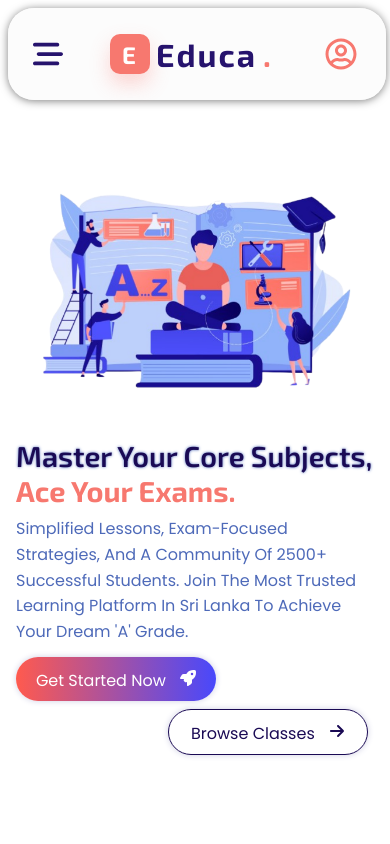
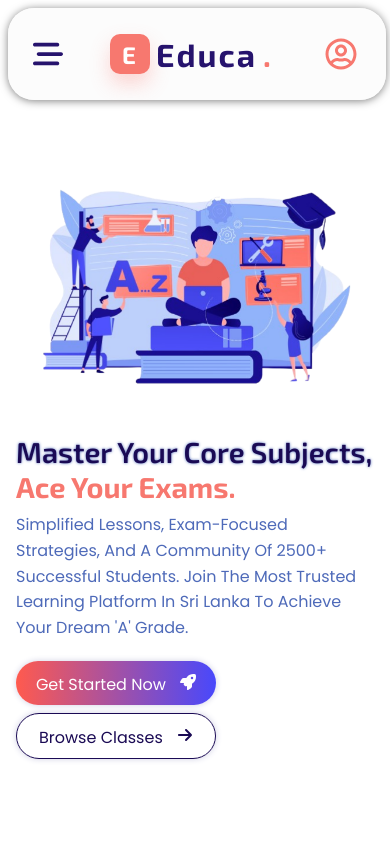
Before and after one commit to lakshan-beast/Educa-OL-Learning-Platform, a React (Vite) app: page / in a window 390 px wide. Shown: the top 844 px of the page. Built offline with nearby package versions, Linux system fonts and the light colour scheme.

Commit message:
Refactor hero styles: adjust width properties, enhance layout, and improve responsiveness

```diff
--- a/src/styles/pages/_hero.scss
+++ b/src/styles/pages/_hero.scss
@@ -1,19 +1,20 @@
 .home {
+  max-width: $container-width-large;
+  min-width: $container-width-small;
+  width: $container-width-default;
   height: auto;
-  width: 100%;
   min-height: 100svh;
-  max-width: 1400px;
-  min-width: 350px;
+  overflow: hidden;
   z-index: 1;
-  overflow: hidden;
 
   @include flex-custom;
 
   .columns {
+    padding: $padding-medium;
+    margin-top: $margin-xlarge;
+
     @include flex-custom(center, center, column-reverse);
-    padding: 1rem;
-    margin-top: 2rem;
-    gap: 1rem;
+    gap: $flex-gap-medium;
 
     @include respond(desktop) {
       flex-direction: row;
@@ -35,19 +36,26 @@
         text-shadow: none;
       }
     }
+
     // home buttons
     .home-buttons {
-      display: block;
       margin-top: 0.8rem;
       padding: $padding-none;
+
+      display: flex;
+      flex-direction: column;
+      align-content: flex-start;
+      flex-wrap: wrap;
 
       @include respond(tablet) {
         display: flex;
         flex-direction: row;
+        flex-wrap: nowrap;
+        align-content: center;
       }
 
       a {
-        width: 100%;
+        width: $container-width-default;
         max-width: 200px;
         padding: 8px 10px;
         margin-top: $margin-small;
@@ -59,17 +67,19 @@
         }
       }
     }
+
     // hero image
     img {
       margin: 2rem auto;
       height: auto;
-      max-width: 100%;
+      max-width: $container-width-default;
       object-fit: cover;
       animation: updown 10s ease-in-out infinite;
 
       @include center-everything;
     }
   }
+
   // description
   .description {
     @include respond(desktop) {
```
